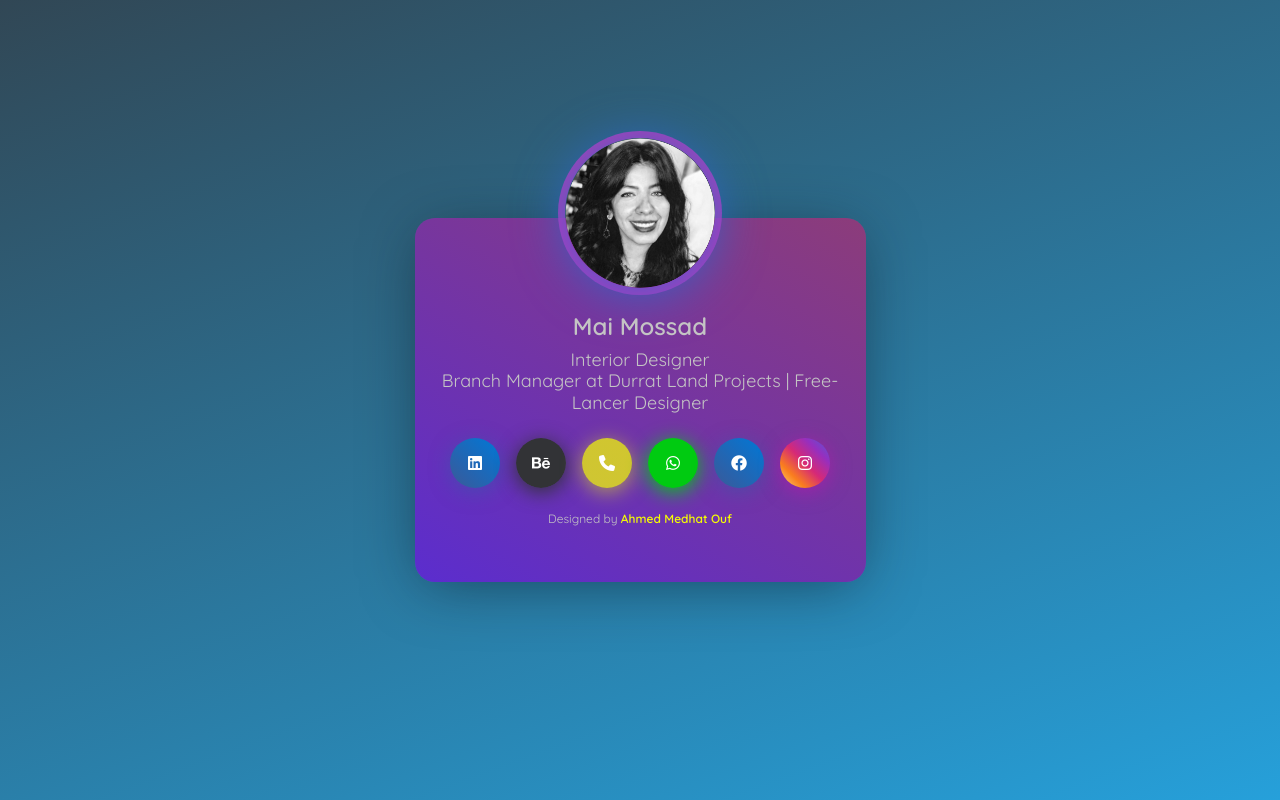
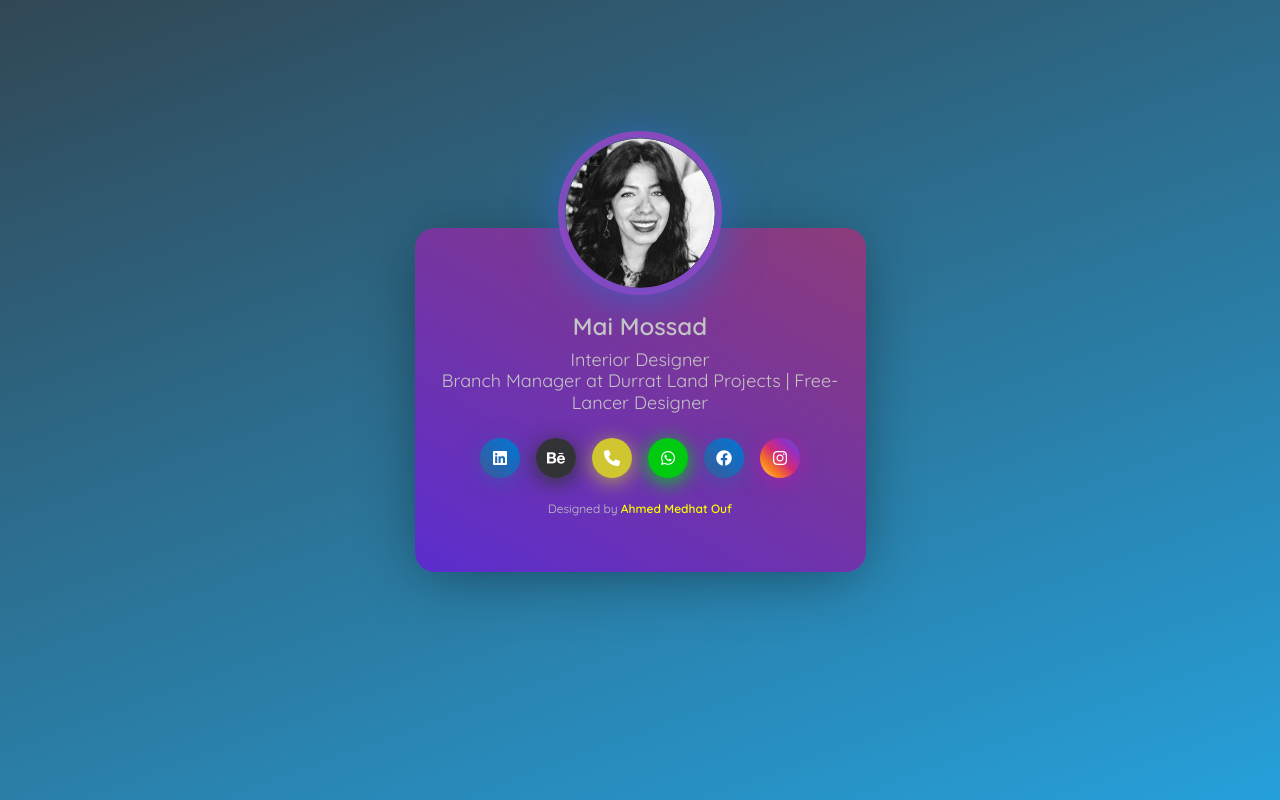
Before and after one commit to AhmedOuf95/MMDBC, a plain HTML site: page index.html in a window 1280 px wide. Drawn offline with nearby package versions, Linux system fonts and the light colour scheme.

Commit message:
Add files via upload

```diff
--- a/CSS/Styles.css
+++ b/CSS/Styles.css
@@ -39,12 +39,12 @@ body {
 }
 
 .m-top{
-    margin-top: -80px;
+    margin-top: -90px;
 }
 
 .box a{
-    width: 50px;
-    height: 50px;
+    width: 40px;
+    height: 40px;
     color: #fff;
 }
 
```
